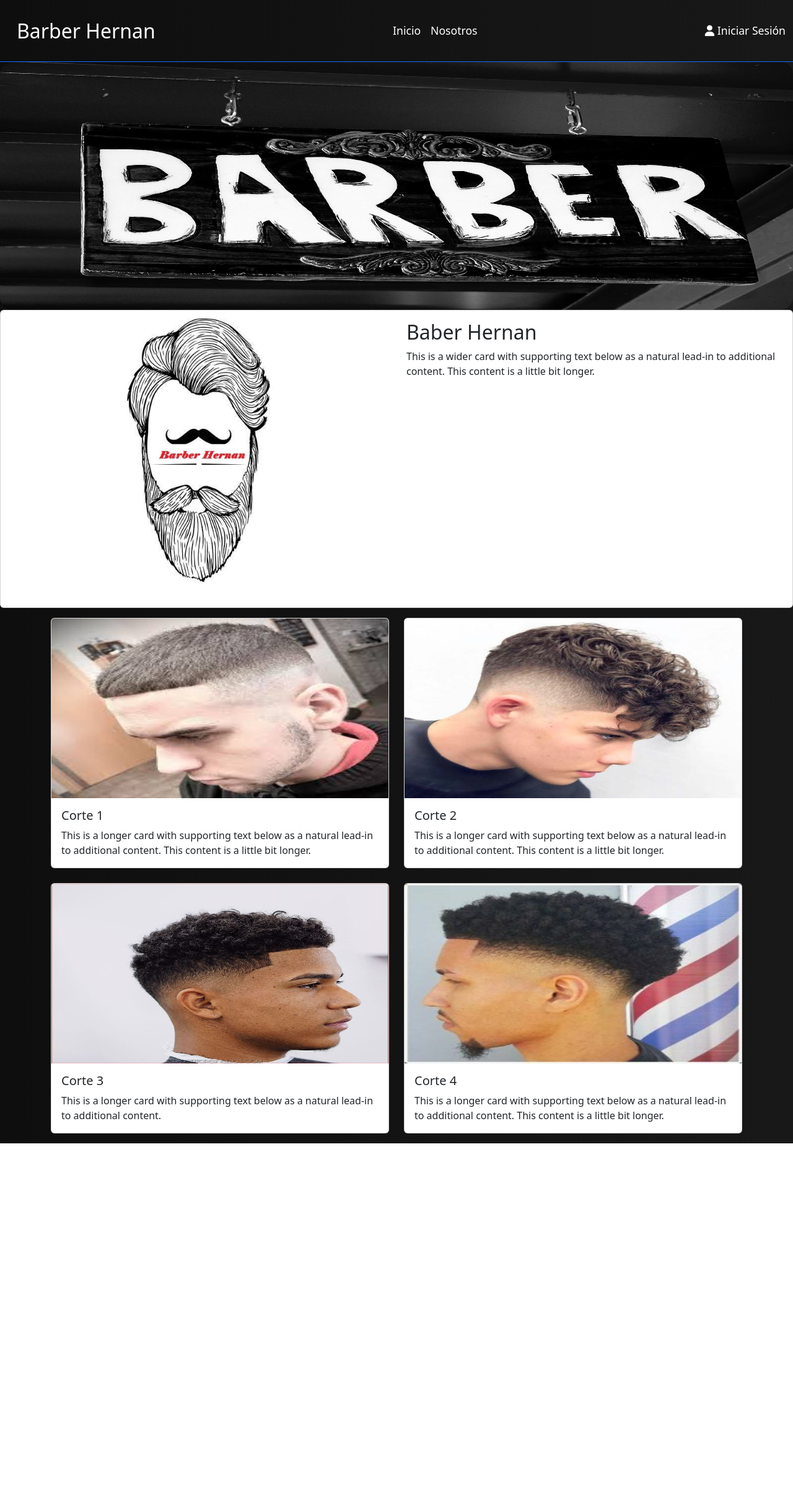
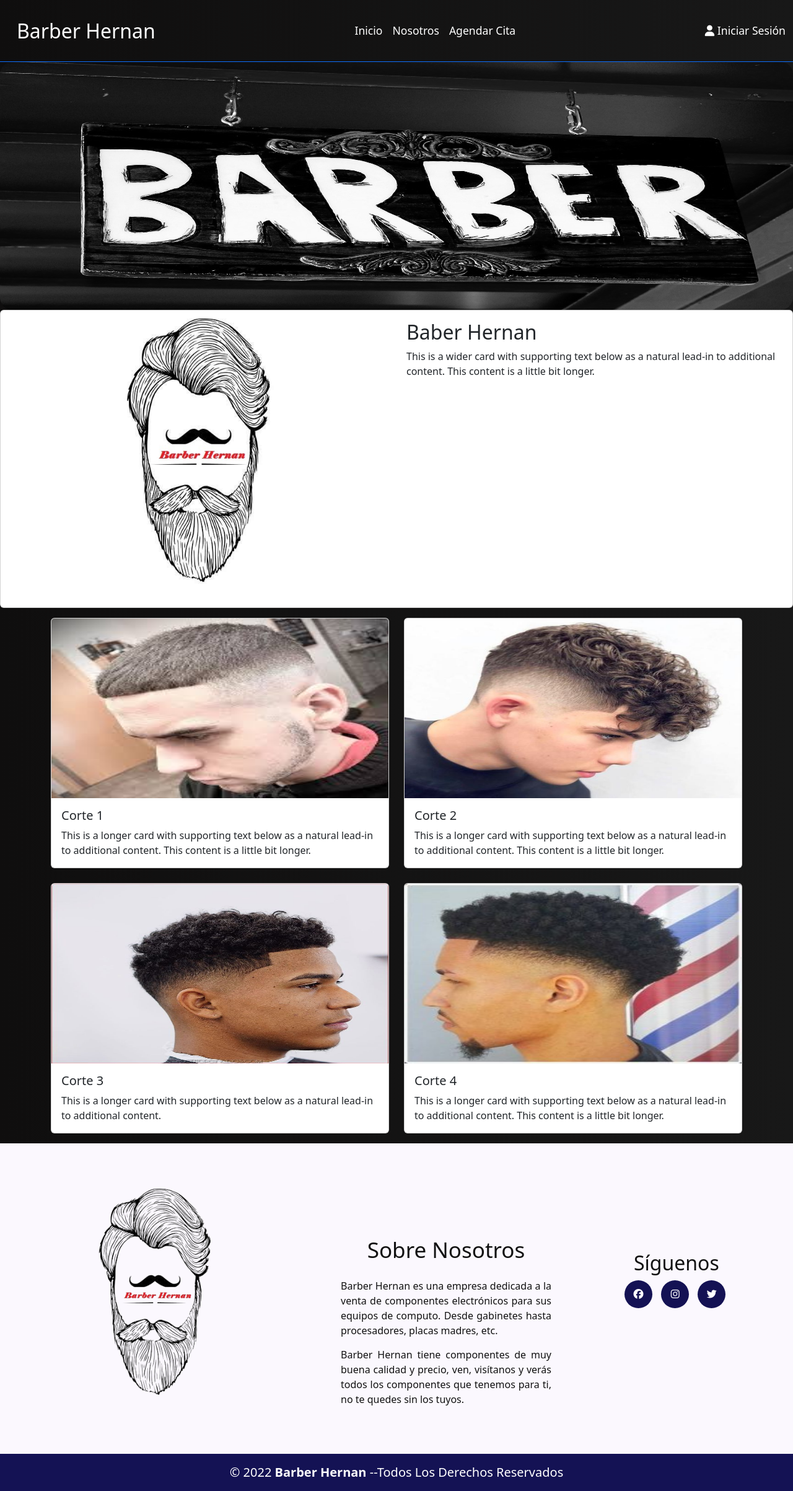
Before and after one commit to jhsmu/barber1, a PHP site: page / in a window 1280 px wide. Shown: the whole page at 62% size. Before the commit the page ends 1845 px from the top, so only its background shows below. Run offline with PHP 8.4, Linux system fonts and the light colour scheme; some libraries are stand-ins or nearby versions.

Commit message:
nuevos cambios

```diff
--- /dev/null
+++ b/componentes/footer.php
@@ -0,0 +1,26 @@
+<footer class="pie-pagina">
+<div class="grupo1">
+            <div class="box">
+                <figure>
+                    <a href=""><img src="./img/baber/logo-sin-fondo.png"  alt="Logo Barber Hernan"></a>
+                </figure>
+            </div>
+            <div class="box mt-5 pt-5">
+
+                <h2 style="text-align: center;">Sobre Nosotros</h2>
+                <p class="text">Barber Hernan  es una empresa dedicada a la venta de componentes electrónicos para sus equipos de computo. Desde gabinetes hasta procesadores, placas madres, etc. </p>
+                <p class="text">Barber Hernan  tiene componentes de muy buena calidad y precio, ven, visítanos y verás todos los componentes que tenemos para ti, no te quedes sin los tuyos. </p>
+            </div>
+            <div class="box3">
+                <h2>Síguenos</h2>
+                <div class="redes">
+                    <a href="https://es-la.facebook.com/" class="fab fa-facebook"></a>
+                    <a href="https://www.instagram.com/" class="fab fa-instagram"></a>
+                    <a href="https://twitter.com/?lang=es" class="fab fa-twitter"></a>
+                </div>
+            </div>
+        </div>
+        <div class="grupo2">
+            <small>&copy; 2022 <b>Barber Hernan </b> --Todos Los Derechos Reservados</small>
+        </div>
+</footer>
--- a/componentes/headerindex.php
+++ b/componentes/headerindex.php
@@ -8,7 +8,8 @@
             <div id="MenuNavegacion" class="collapse navbar-collapse">
                 <ul class="navbar-nav ms-auto" id="nav1">
                     <li class="nav-item"><a href="./index.php" class="nav-link">Inicio</a></li>
-                    <li class="nav-item"><a href="#" class="nav-link">Nosotros</a></li>
+                    <li class="nav-item"><a href="./nosotros.php" class="nav-link">Nosotros</a></li>
+                    <li class="nav-item"><a href="./agendar.php" class="nav-link">Agendar Cita</a></li>
                 </ul>
                 <ul class="navbar-nav ms-auto">
                     <li class="nav-item">
--- a/css/carusel-productos.css
+++ b/css/carusel-productos.css
@@ -9,6 +9,7 @@
         height: 290px;
         border-radius: none;
 }
+
 .container .card:hover{
     box-shadow: 5px 5px 20px rgba(0, 0, 0, 0.4);
     transform: translateY(-3%);
--- a/css/footer-header.css
+++ b/css/footer-header.css
@@ -40,3 +40,87 @@
 #menu a:hover{
     color: #00235B;
 }
+
+/* pie de pagina */
+
+.pie-pagina {
+    width: 100%;
+    background: #fbf8fe;
+}
+
+.pie-pagina .grupo1 {
+    width: 100%;
+    max-width: 12000px;
+    margin: auto;
+    display: grid;
+    grid-template-columns: repeat(3, 1fr);
+    grid-gap: 50px;
+    padding: 55px 0px;
+}
+
+.pie-pagina .grupo1 .box figure {
+    width: 100%;
+    height: 100%;
+    display: flex;
+    justify-content: center;
+    align-items: center;
+}
+
+.pie-pagina .grupo1 .box figure img {
+    width: 500px;
+    /* border-radius: 50%; */
+}
+.box figure img{
+width: 250px;
+object-fit: cover;
+}
+.pie-pagina .grupo1 .box h2 {
+    color: #111;
+    margin-bottom: 25px;
+    font-size: 35px;
+}
+
+.pie-pagina .grupo1 .box p {
+    color: #111;
+    margin-bottom: 15px;
+}
+
+.pie-pagina .grupo1 .redes a {
+    display: inline-block;
+    text-decoration: none;
+    width: 45px;
+    height: 45px;
+    line-height: 45px;
+    color: #fff;
+    margin-right: 10px;
+    background-color: #141254;
+    text-align: center;
+    transition: all 300ms ease;
+    border-radius: 50%;
+}
+
+.pie-pagina .grupo1 .redes a:hover {
+    color: #0f1aab
+}
+.grupo1 .box3{
+    margin: 35% 20%;
+}
+.box3 h2{
+    color: #111;
+    margin-left: 15px;
+
+}
+.pie-pagina .grupo2 {
+    background-color: #141254;
+    padding: 15px 10px;
+    text-align: center;
+    color: #fff;
+}
+
+.pie-pagina .grupo2 small {
+    font-size: 20px;
+}
+
+.text {
+    text-align: justify;
+}
--- a/index.php
+++ b/index.php
@@ -15,15 +15,15 @@
     <link rel="stylesheet" href="./css/carusel-productos.css">
     <!-- css estilo general -->
     <link rel="stylesheet" href="./css/style.css">
-    <title>Barber Hernan| Inicio</title>
+    <title>Barber Hernan|Inicio</title>
 </head>
 <body>
     <!-- Inicio Encabezado -->
-
     <header>
         <?php include("./componentes/headerindex.php"); ?>
     </header>
     <!-- Fin Encabezado -->
+
     <!-- Inicio Carrusel -->
         <div>
             <div id="carouselExampleSlidesOnly" class="carousel slide" data-bs-ride="carousel">
@@ -41,6 +41,7 @@
             </div>
         </div>
     <!-- Fin Carrusel -->
+
     <!-- Inicio Card informacion de la barberia breve -->
         <div>
             <div class="card mb-3 w-100" >
@@ -58,6 +59,7 @@
             </div>
         </div>
     <!-- Fin Card informacion  -->
+
     <!-- Inicio productos -->
         <div class="container mb-3">
             <div class="row row-cols-1 row-cols-md-2 g-4">
@@ -109,16 +111,13 @@
             </div>
             </div>
         </div>
-
     <!-- Fin productos -->
 
-
-
-
-
-
-
-
+    <!-- Inicio de pie de pagina -->
+    <footer>
+    <?php include("./componentes/footer.php") ?>
+    </footer>
+    <!-- Fin de pie de pagina -->
 
     <script src="https://cdn.jsdelivr.net/npm/bootstrap@5.2.3/dist/js/bootstrap.bundle.min.js"
     integrity="sha384-kenU1KFdBIe4zVF0s0G1M5b4hcpxyD9F7jL+jjXkk+Q2h455rYXK/7HAuoJl+0I4" crossorigin="anonymous">
```
Also changed, not shown: agendar.php (added, +39 -0 lines), nosotros.php (added, +79 -0 lines), img/baber/logo-sin-fondo.png (added).
